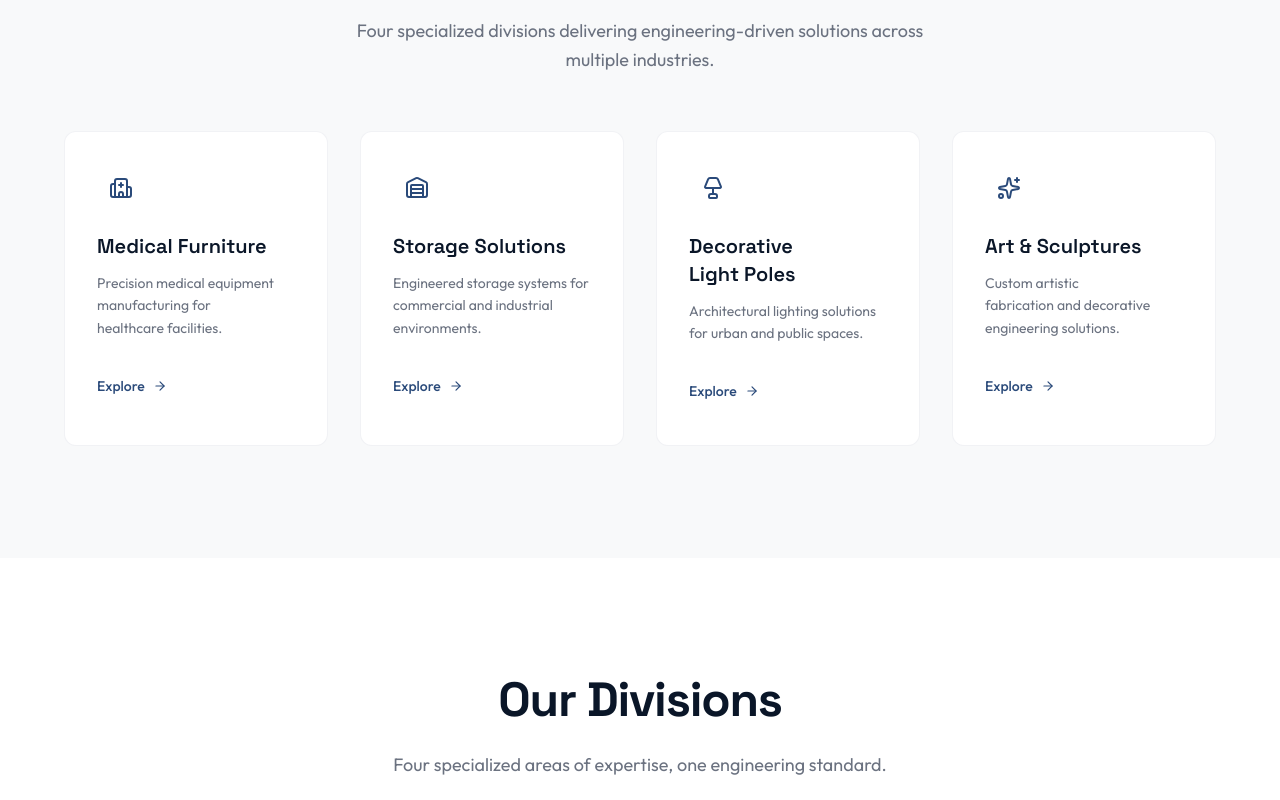
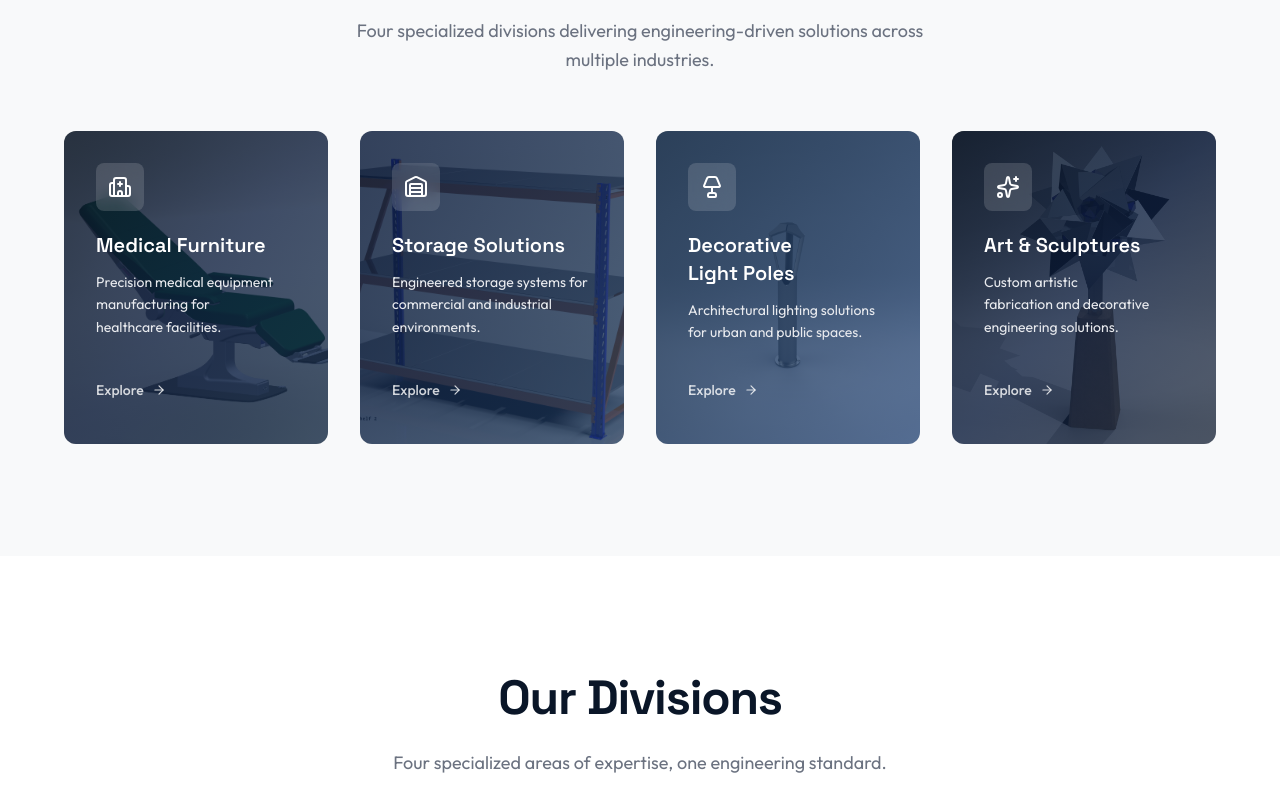
Before and after one commit to yara-hue/medimarks, a Next.js app: page / in a window 1280 px wide. Shown: the part 1700-2500 px from the top of the page. Built offline with nearby package versions, Linux system fonts and the light colour scheme.

Commit message:
Add product image backgrounds to expertise cards and make division gradients transparent

```diff
--- a/src/components/sections/home/Capabilities.tsx
+++ b/src/components/sections/home/Capabilities.tsx
@@ -14,6 +14,20 @@ const iconMap: Record<string, React.ElementType> = {
   Sparkles,
 };
 
+const cardImages: Record<string, string> = {
+  "medical-furniture": "/images/products/product-assem-echair.jpg",
+  "storage-solutions": "/images/products/product-shelf-model-1.jpg",
+  "decorative-light-poles": "/images/products/product-garden-light-pole.jpg",
+  "art-sculptures": "/images/products/product-star-alliance-2.jpg",
+};
+
+const cardGradients: Record<string, string> = {
+  "medical-furniture": "from-navy-900/85 via-navy-800/80 to-navy-700/75",
+  "storage-solutions": "from-navy-800/85 to-navy-600/75",
+  "decorative-light-poles": "from-navy-700/85 to-navy-500/75",
+  "art-sculptures": "from-navy-900/85 via-navy-800/80 to-slate-800/75",
+};
+
 export function Capabilities() {
   return (
     <section className="py-16 md:py-20 lg:py-28 bg-gray-50 dark:bg-navy-900/50">
@@ -26,6 +40,8 @@ export function Capabilities() {
         <div className="grid sm:grid-cols-2 lg:grid-cols-4 gap-8">
           {divisions.map((division, index) => {
             const Icon = iconMap[division.icon] || Hospital;
+            const bgImage = cardImages[division.id];
+            const gradient = cardGradients[division.id];
             return (
               <motion.div
                 key={division.id}
@@ -34,27 +50,34 @@ export function Capabilities() {
                 viewport={{ once: true, margin: "-50px" }}
                 transition={{ duration: 0.5, delay: index * 0.1 }}
               >
-                <div className="group relative bg-white dark:bg-navy-900 rounded-xl border border-gray-200/60 dark:border-navy-700 p-8 h-full transition-all duration-300 hover:-translate-y-1 hover:shadow-lg hover:shadow-gray-200/50 dark:hover:shadow-black/30">
-                  <div className="w-12 h-12 rounded-lg bg-navy-50 dark:bg-navy-800/50 flex items-center justify-center mb-5 group-hover:bg-navy-100 dark:group-hover:bg-navy-800 transition-colors">
-                    <Icon className="w-6 h-6 text-navy-500 dark:text-blue-300" />
+                <div className="group relative rounded-xl overflow-hidden h-full transition-all duration-300 hover:-translate-y-1 hover:shadow-lg hover:shadow-gray-200/50 dark:hover:shadow-black/30">
+                  <div
+                    className="absolute inset-0 bg-cover bg-center"
+                    style={{ backgroundImage: `url(${bgImage})` }}
+                  />
+                  <div className={`absolute inset-0 bg-gradient-to-br ${gradient}`} />
+                  <div className="relative z-10 p-8 h-full flex flex-col">
+                    <div className="w-12 h-12 rounded-lg bg-white/15 flex items-center justify-center mb-5 backdrop-blur-sm">
+                      <Icon className="w-6 h-6 text-white" />
                     </div>
-                  <h3 className="font-heading font-semibold text-xl text-navy-900 dark:text-white mb-3">
+                    <h3 className="font-heading font-semibold text-xl text-white mb-3">
                       {division.title}
                     </h3>
-                  <p className="text-gray-500 dark:text-gray-400 text-sm leading-relaxed mb-6">
+                    <p className="text-gray-200 text-sm leading-relaxed mb-6 flex-1">
                       {division.description}
                     </p>
                     <Button
                       href={division.href}
                       variant="ghost"
                       size="sm"
-                    className="group/link p-0 text-navy-500 hover:bg-transparent"
+                      className="group/link p-0 text-white/80 hover:text-white hover:bg-transparent self-start"
                     >
                       <span className="flex items-center gap-2">
                         Explore
                         <ArrowRight className="w-3.5 h-3.5 transition-transform group-hover/link:translate-x-1" />
                       </span>
                     </Button>
+                  </div>
                 </div>
               </motion.div>
             );
--- a/src/components/sections/home/FeaturedDivisions.tsx
+++ b/src/components/sections/home/FeaturedDivisions.tsx
@@ -13,7 +13,7 @@ const featured = [
       "Our flagship division — precision-engineered medical equipment designed for clinics, hospitals, and healthcare professionals who demand reliability.",
     href: "/solutions/medical-furniture",
     size: "large",
-    gradient: "from-navy-900 via-navy-800 to-navy-700",
+    gradient: "from-navy-900/85 via-navy-800/80 to-navy-700/75",
     accent: "bg-navy-500",
     image: "/images/products/product-assem-echair.jpg",
   },
@@ -23,7 +23,7 @@ const featured = [
       "Engineered storage systems for commercial and industrial environments. Functional, durable, and adaptable shelving solutions.",
     href: "/solutions/storage-solutions",
     size: "small",
-    gradient: "from-navy-800 to-navy-600",
+    gradient: "from-navy-800/85 to-navy-600/75",
     accent: "bg-navy-400",
     image: "/images/products/product-shelf-model-1.jpg",
   },
@@ -33,7 +33,7 @@ const featured = [
       "Architectural lighting solutions for urban and public spaces. Combining functional illumination with elegant design.",
     href: "/solutions/decorative-light-poles",
     size: "small",
-    gradient: "from-navy-700 to-navy-500",
+    gradient: "from-navy-700/85 to-navy-500/75",
     accent: "bg-navy-400",
     image: "/images/products/product-garden-light-pole.jpg",
   },
@@ -43,7 +43,7 @@ const featured = [
       "Custom artistic fabrication and decorative engineering solutions for public and private spaces.",
     href: "/solutions/art-sculptures",
     size: "large",
-    gradient: "from-navy-900 via-navy-800 to-slate-800",
+    gradient: "from-navy-900/85 via-navy-800/80 to-slate-800/75",
     accent: "bg-navy-500",
     image: "/images/products/product-star-alliance-2.jpg",
   },
```
Lines whose indentation alone changed are shown as unchanged.
